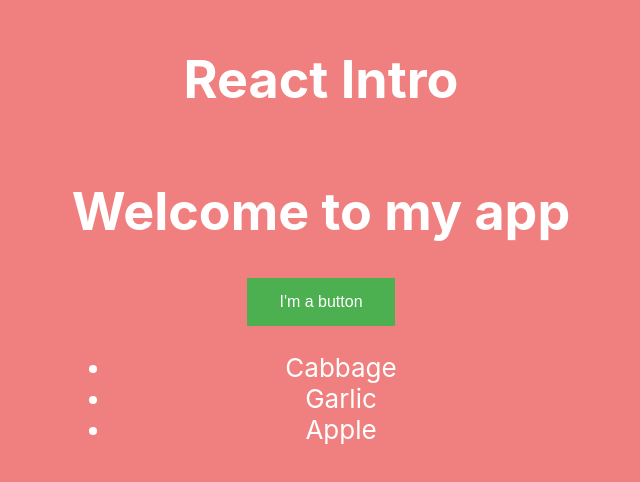
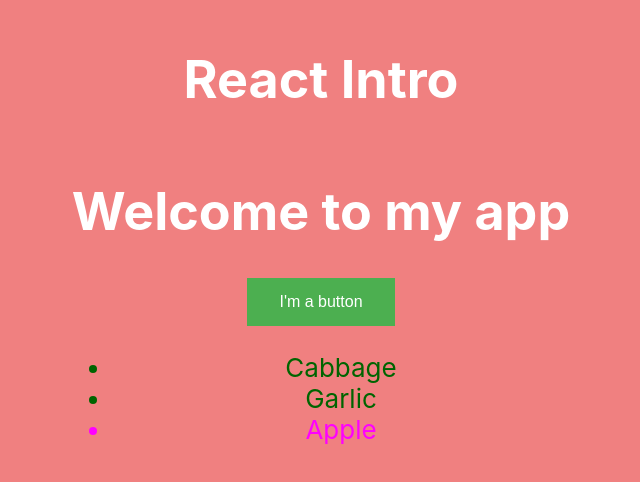
Before and after one commit to 2ITB-Dromtorp/SkoleOppgaver_2ITB, a React (Create React App) app in the folder react_intro/react_intro/: page / in a window 1280 px wide. Shown: the part 158-640 px from the top of the page, without its empty margins (319-959 px from the left). Built offline with nearby package versions, Linux system fonts and the light colour scheme.

Commit message:
last version of react intro

```diff
--- a/react_intro/react_intro/src/myButton.js
+++ b/react_intro/react_intro/src/myButton.js
@@ -1,30 +1,40 @@
 import './App.css';
 
-function useList() {
+function clickButton() {
+  console.log('Button clicked');
+}
 
-  alert('This is this buttons function');
+function Uselist() {
+
+  const products = [
+    { title: 'Cabbage', isFruit: false, id: 1 },
+    { title: 'Garlic', isFruit: false, id: 2 },
+    { title: 'Apple', isFruit: true, id: 3 },
+  ];
+
+  const listItems = products.map(product =>
+    <li
+      key={product.id}
+      style={{
+        color: product.isFruit ? 'magenta' : 'darkgreen'
+    }}
+  >
+    {product.title}
+  </li>
+  );
+
+  return <ul>{listItems}</ul>
 
 }
 
 export default function MyButton() {
 
-  let products = [
-    { title: 'Cabbage', id: 1 },
-    { title: 'Garlic', id: 2 },
-    { title: 'Apple', id: 3 },
-  ];
-
-  const listItems = products.map(product =>
-    <li key={product.id}>
-      {product.title}
-    </li>
-  );
 
     return (
       <div>
         <h1>Welcome to my app</h1>
-        <button className='button' onClick={useList}>I'm a button</button>
-        <ul>{listItems}</ul>
+        <button className='button' onClick={clickButton}>I'm a button</button>
+        <Uselist />
       </div>
     );
   }
```
